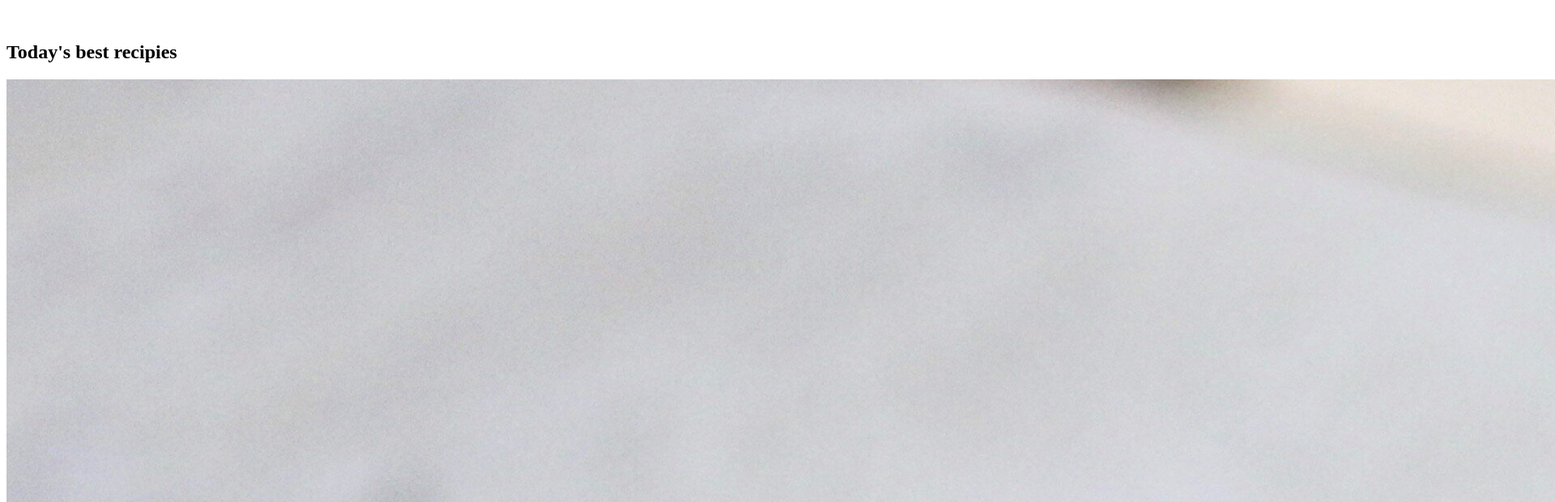
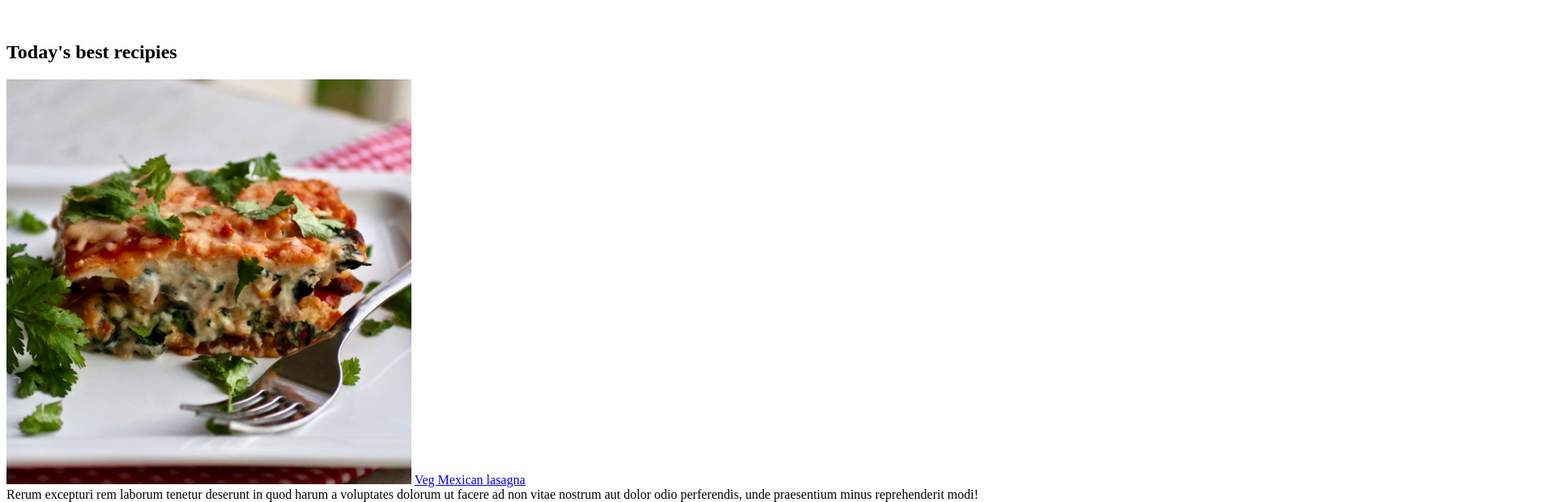
Before and after one commit to hiSh1n/odin-projects, a plain HTML site: page Recipes/index.html in a window 1280 px wide. Shown: the part 243-863 px from the top of the page at 81% size, 1920 px wide, since content can reach past the window. Drawn offline with Linux system fonts and the light colour scheme.

Commit message:
resizing

```diff
--- a/Recipes/index.html
+++ b/Recipes/index.html
@@ -11,7 +11,7 @@
     <a href="./about.html">About Page</a><br>
     <p>Lorem ipsum dolor sit amet assumenda? Excepturi explicabo amet id maiores quisquam provident quia non.<em><b>Aspernatur sapiente aut assumenda suscipit consequatur quidem eius et perspiciatis sit. Expedita dolores distinctio quibusdam quas voluptatem quod nostrum perferendis explicabo blanditiis consequatur culpa repellendus voluptas fugit impedit hic, ullam et eveniet ex incidunt dolorem illo repudiandae quis? Harum culpa, rem eius dolorum, magnam assumenda sed nobis animi numquam laboriosam placeat odit. Voluptatibus ipsa repellat ad asperiores beatae perferendis quidem sunt. Quam eum iste iusto recusandae quaerat in, accusantium minus sapiente quibusdam! Harum aperiam iste neque laboriosam accusamus quisquam possimus? Facilis unde doloribus tenetur laudantium nemo placeat illum cupiditate blanditiis nihil beatae?</b></em>Ducimus explicabo dolores, libero nisi obcaecati neque similique quos perferendis laboriosam officiis consequuntur nemo quisquam ipsum voluptate, est possimus laudantium. Cum perferendis in accusantium voluptas, deserunt, corporis non cumque repellendus vero nulla quos facilis officia eos expedita ex ducimus est quae assumenda modi soluta aliquid ea.</p><br>
     <h2>Today's best recipies</h2>
-    <img src="./Images/image.jpg">
+    <img src="./Images/image.jpg" style="width: 500px;">
     <a href="./Dishes/veg-mexican-lasagna.html">Veg Mexican lasagna</a><br>
     </ol>Rerum excepturi rem laborum tenetur deserunt in quod harum a voluptates dolorum ut facere ad non vitae nostrum aut dolor odio perferendis, unde praesentium minus reprehenderit modi!</strong></p>
 </body>
```
